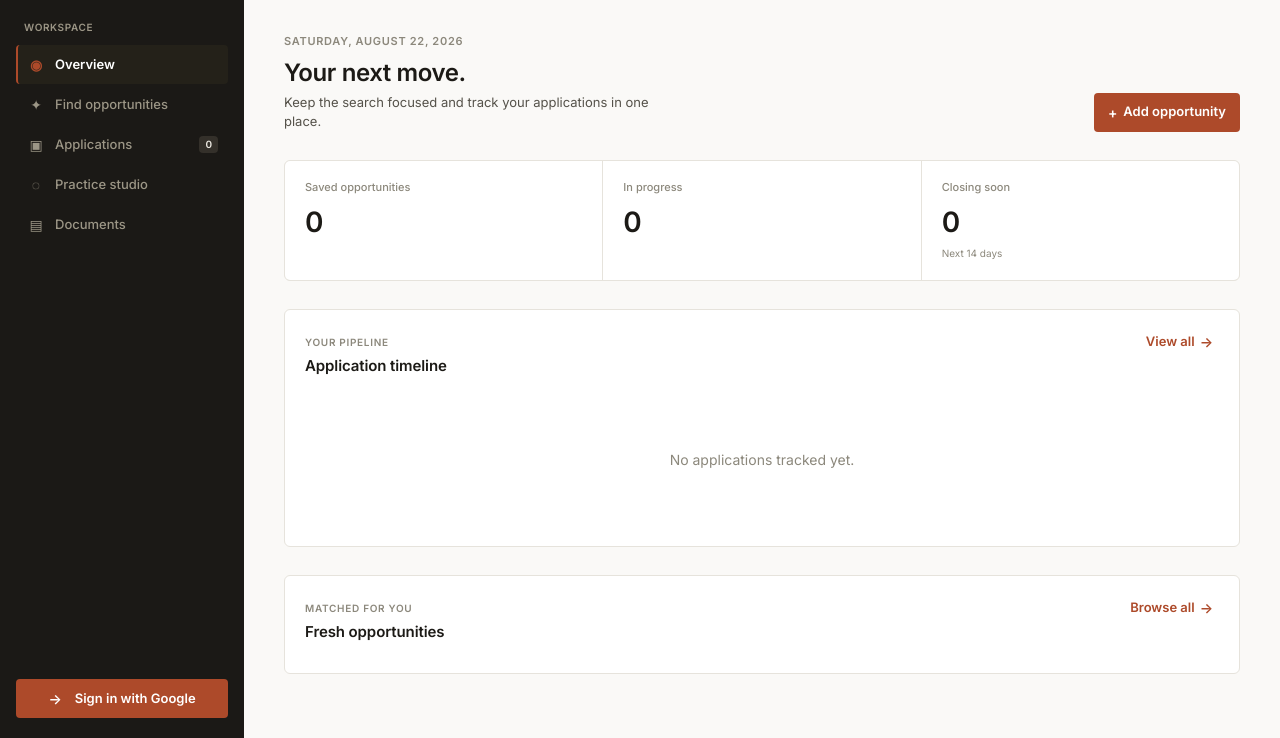
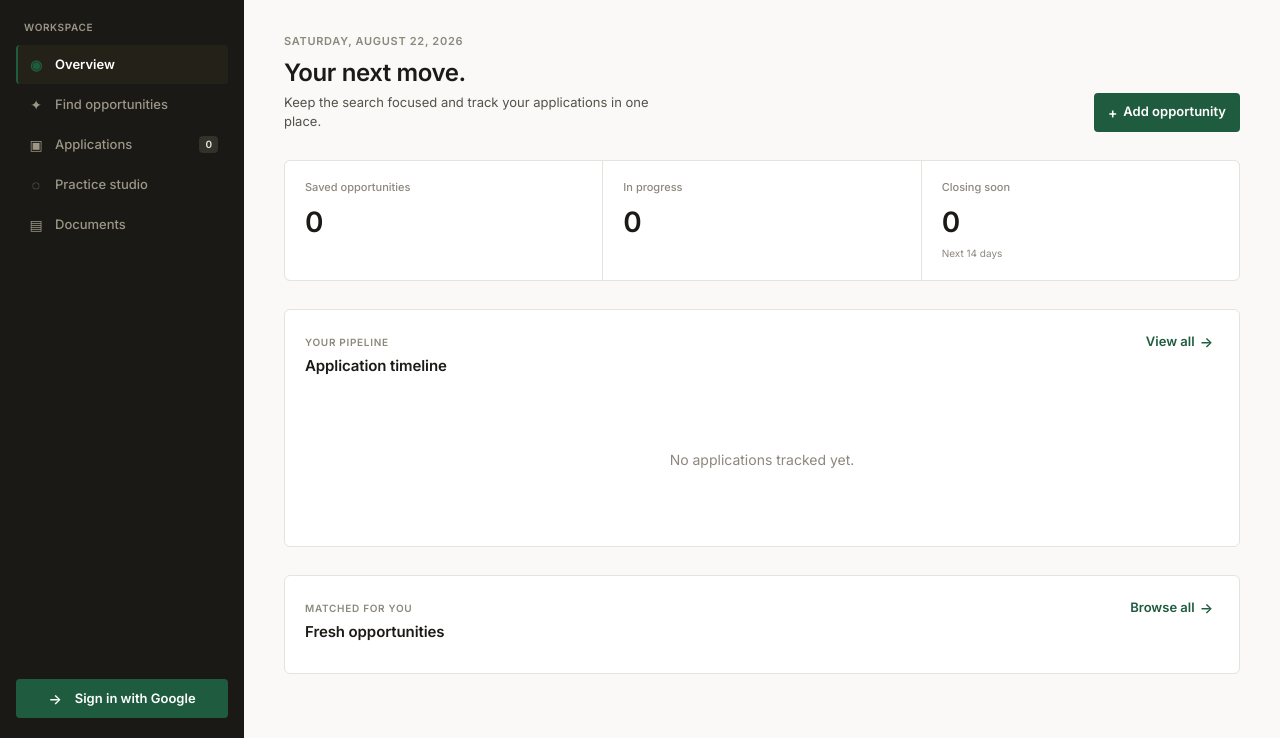
Before and after one commit to prog-dj/Spring_Week_Scraper, a plain HTML site: page static/index.html in a window 1280 px wide. Shown: the part 63-801 px from the top of the page. Drawn offline with Linux system fonts and the light colour scheme; no server answers.

Commit message:
Switch accent color from terracotta to dark green

```diff
--- a/static/styles.css
+++ b/static/styles.css
@@ -17,11 +17,11 @@
   --ink-secondary: #55524a;
   --muted: #8c887c;
 
-  /* --- Color: single primary accent (terracotta) ----------------------- */
-  --accent: #ad4a2a;
-  --accent-hover: #8f3c21;
-  --accent-subtle: #f4e6de;
-  --accent-ink: #7a331b;
+  /* --- Color: single primary accent (dark green) ------------------------ */
+  --accent: #1f5c3f;
+  --accent-hover: #164630;
+  --accent-subtle: #e2ede6;
+  --accent-ink: #123c29;
 
   /* --- Color: sidebar (dark, warm charcoal — not navy/blue) ------------ */
   --sidebar-bg: #1b1916;
```
